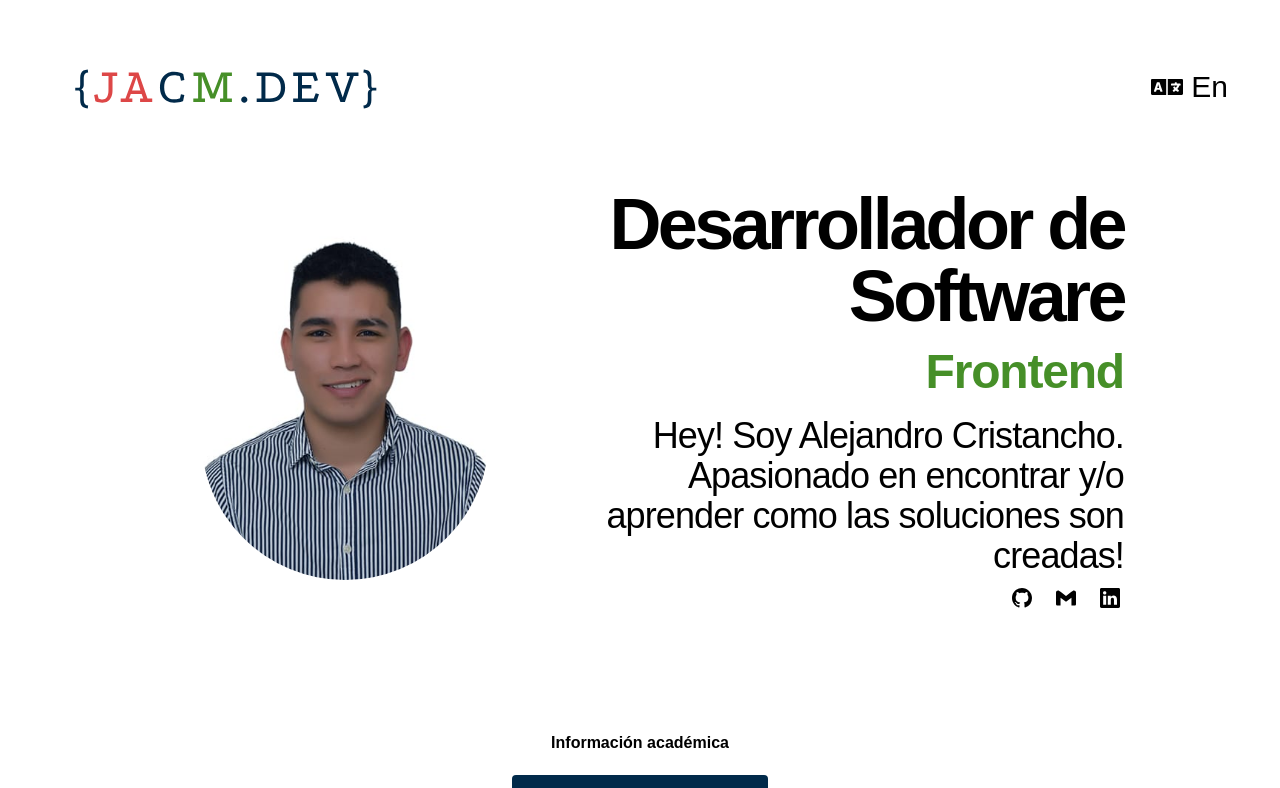
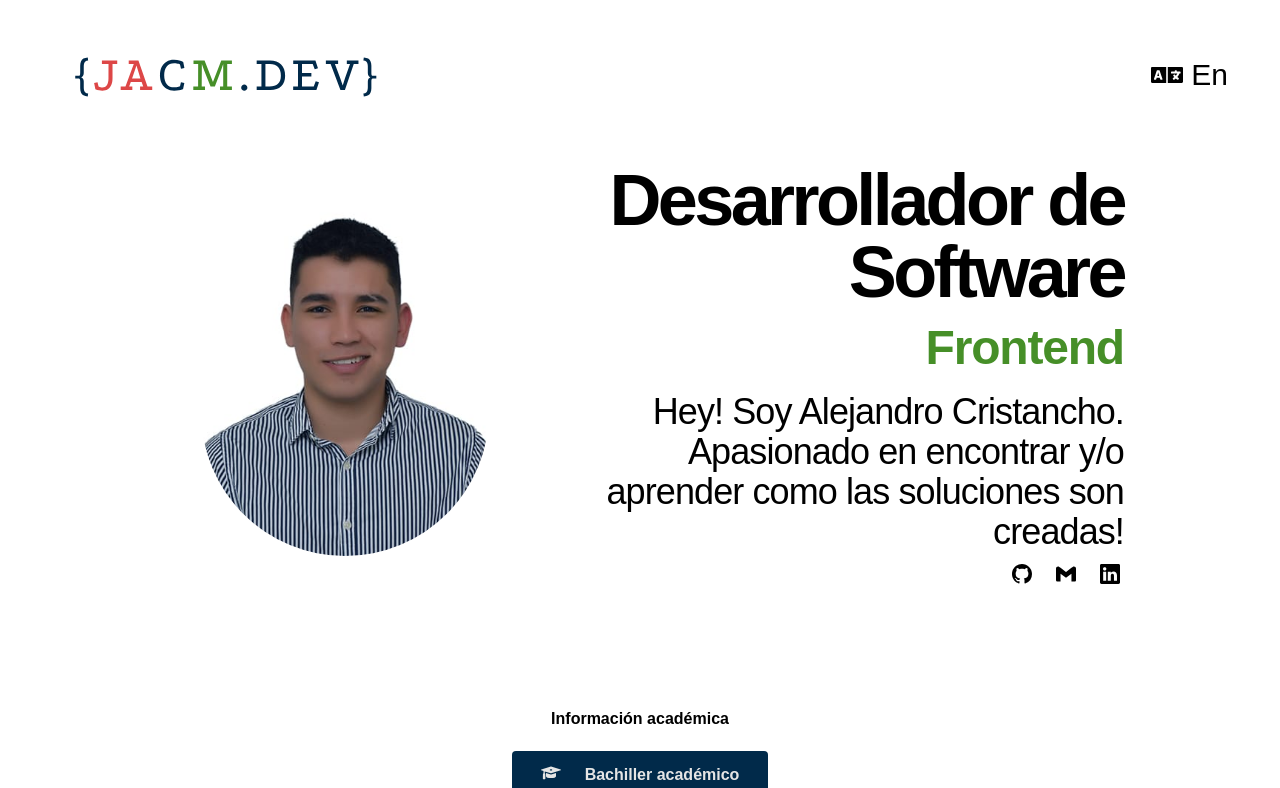
Before and after one commit to AlejandroCristM/alejandrocristm-portafolio, a React (Create React App) app: page / in a window 1280 px wide. Shown: the top 788 px of the page. Built offline with nearby package versions, Linux system fonts and the light colour scheme.

Commit message:
fix: marginTop deleted

```diff
--- a/src/components/molecules/NavBar.jsx
+++ b/src/components/molecules/NavBar.jsx
@@ -12,7 +12,7 @@
   };
 
   return (
-    <section className='m-3 flex items-center justify-between md:mx-10'>
+    <section className='flex items-center justify-between md:mx-10'>
       <div className='w-1/2 md:w-1/3'>
         <img src={Logo} alt='Logo' />
       </div>
```
